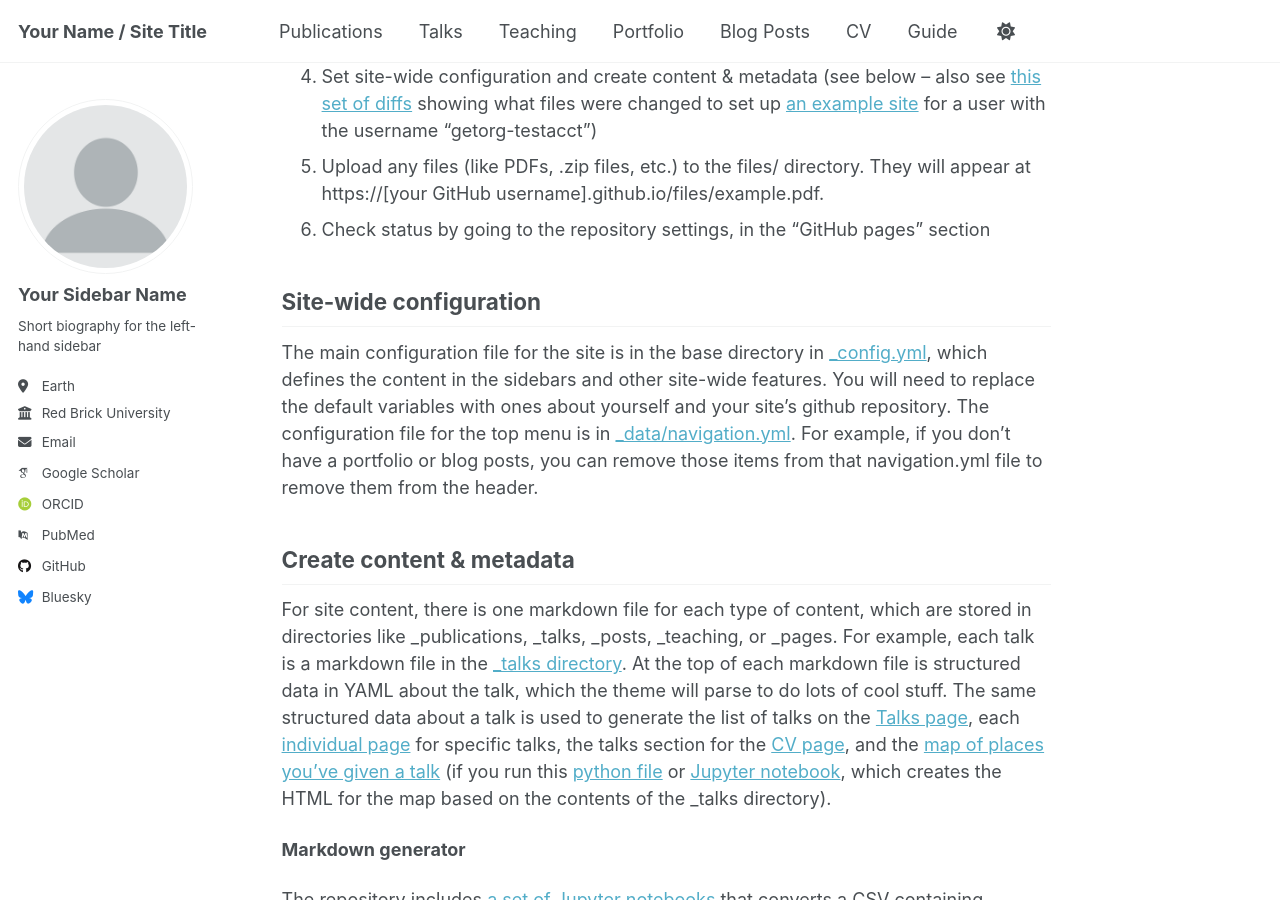
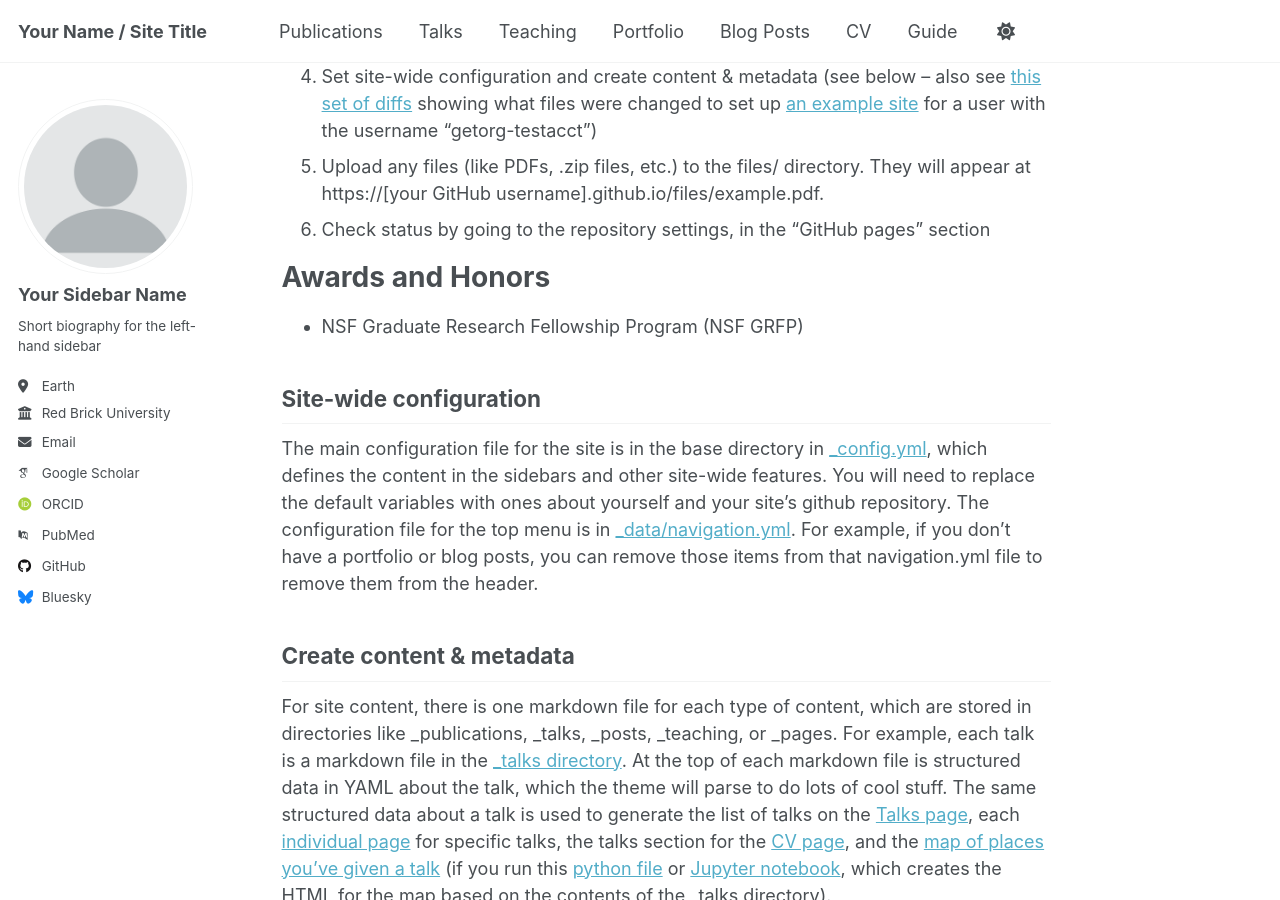
Before and after one commit to khotimsky/khotimsky.github.io, a Jekyll site: the page built from _pages/about.md, in a window 1280 px wide and 900 px high, scrolled down 1140 px. Built offline with Jekyll 4.4.1, drawn with Linux system fonts in a browser that asks for light colours; some web fonts are replaced.

Commit message:
Update about.md

```diff
--- a/_pages/about.md
+++ b/_pages/about.md
@@ -24,6 +24,10 @@ Getting started
 1. Upload any files (like PDFs, .zip files, etc.) to the files/ directory. They will appear at https://[your GitHub username].github.io/files/example.pdf.
 1. Check status by going to the repository settings, in the "GitHub pages" section
 
+Awards and Honors
+======
+- NSF Graduate Research Fellowship Program (NSF GRFP)
+
 Site-wide configuration
 ------
 The main configuration file for the site is in the base directory in [_config.yml](https://github.com/academicpages/academicpages.github.io/blob/master/_config.yml), which defines the content in the sidebars and other site-wide features. You will need to replace the default variables with ones about yourself and your site's github repository. The configuration file for the top menu is in [_data/navigation.yml](https://github.com/academicpages/academicpages.github.io/blob/master/_data/navigation.yml). For example, if you don't have a portfolio or blog posts, you can remove those items from that navigation.yml file to remove them from the header.
```
